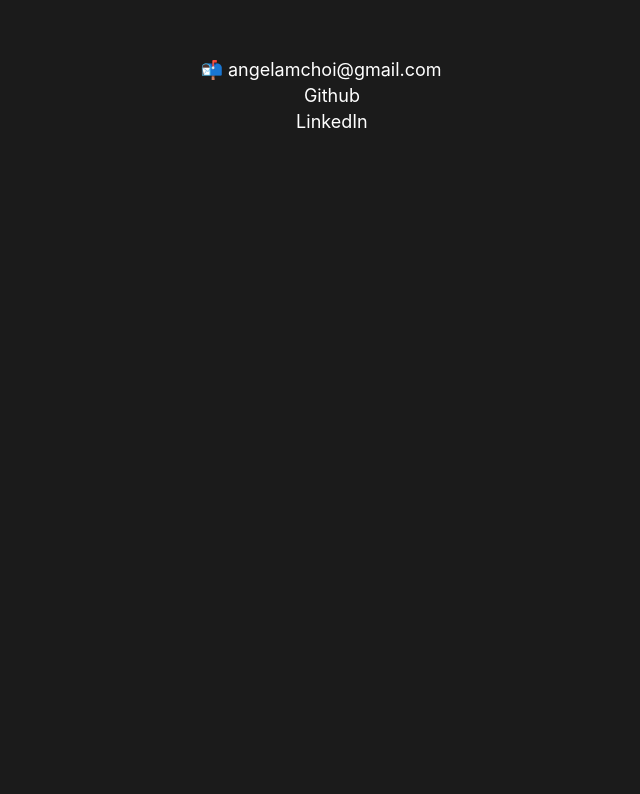
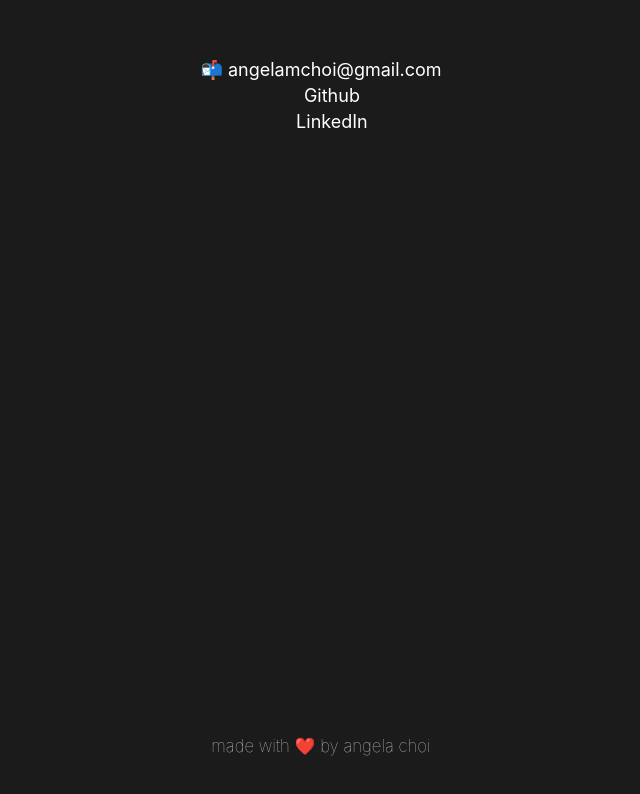
Before and after one commit to angelamchoi/portfolio, a React (Create React App) app: page /contact in a window 1280 px wide. Shown: the part 190-984 px from the top of the page, without its empty margins (319-959 px from the left). Before the commit the page ends 880 px from the top, so only its background shows below. Built offline with nearby package versions, Linux system fonts and the light colour scheme; some icons are missing.

Commit message:
added footer

```diff
--- a/src/App.js
+++ b/src/App.js
@@ -4,6 +4,7 @@ import Projects from "./pages/Projects";
 import Contact from "./pages/Contact";
 import GlobalStyle from "./components/GlobalStyle";
 import Nav from "./components/Nav";
+import Footer from "./components/Footer";
 //Animation
 import { AnimatePresence } from "framer-motion";
 //Router
@@ -21,6 +22,7 @@ function App() {
         <Route path="/work" exact element={<Projects/>}/>
         <Route path ="/contact" exact element={<Contact/>}/>
       </Routes>
+      <Footer/>
       </AnimatePresence>
     </div>
   );
--- /dev/null
+++ b/src/components/Footer.js
@@ -0,0 +1,24 @@
+import styled from "styled-components";
+
+const StyledFooter = styled.footer`
+   min-height: 10vh;
+    display: flex;
+    flex-direction: column;
+    align-items: center;
+    justify-content: space-between;
+    padding: 8px;
+    font-weight: lighter;
+    color: #ccc;
+`;
+
+const Footer = () => {
+  return (
+      <StyledFooter>
+          <div className='footer'>
+              <p>made with ❤️ by angela choi</p>
+          </div>
+      </StyledFooter>
+  )
+}
+
+export default Footer;
```
